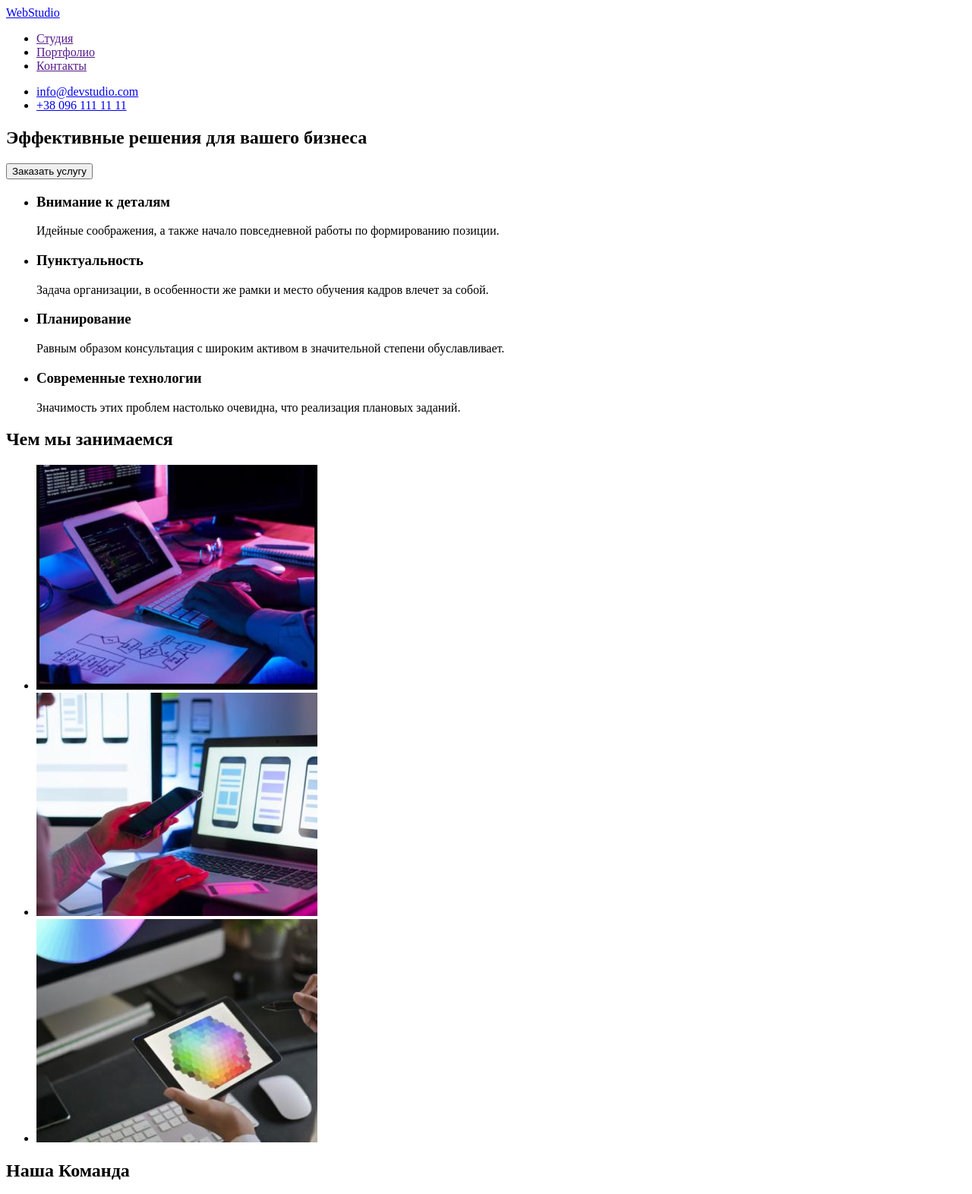
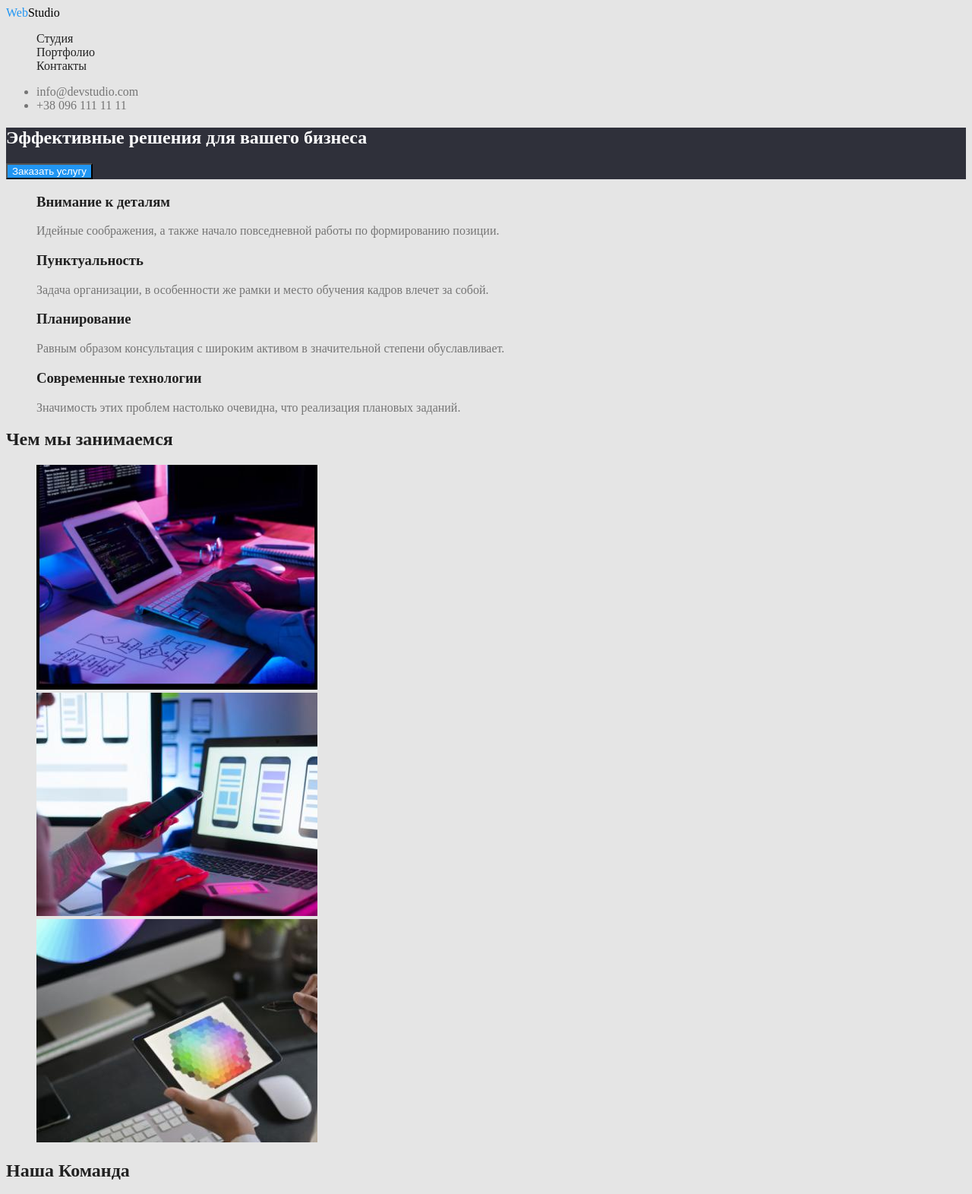
Before and after one commit to Varden41/goit-markup-hw-02, a plain HTML site: page index.html in a window 1280 px wide. Shown: the top 1572 px of the page at 76% size. Drawn offline with Linux system fonts and the light colour scheme.

Commit message:
correction

```diff
--- a/css/styles.css
+++ b/css/styles.css
@@ -0,0 +1,84 @@
+:root {
+    --primary-text-color: #757575;
+    --title-text-color: #212121;
+    --accent-text-color: #2196F3;
+    --background-color: #E5E5E5;
+    --background-color-special: #2F303A;
+    --additionat-text-color: #FFFFFF;
+}
+
+/* Body */
+.page {
+    background-color: var(--background-color);
+    color: var(--primary-text-color);
+}
+
+/* Header */
+.logo {
+    color: var(--accent-text-color);
+}
+.list {
+    list-style: none;
+}
+.studio {
+    color: #000000;
+}
+
+/* Page-nav */
+.page-nav .link {
+    color: var(--title-text-color);
+}
+.page-nav .link:hover,
+.page-nav .link:focus {
+    color: var(--accent-text-color);
+}
+
+/* Contacts */
+.contacts-link{
+color: var(--primary-text-color); }
+
+.contacts-link:hover,
+.contacts-link:focus
+{color: var(--accent-text-color);}
+
+
+/* Main */
+.section-title {
+    color:var(--title-text-color) ;
+}
+
+/* Section 1 Head */
+.head {
+    color: var(--additionat-text-color);
+    background-color: var(--background-color-special);
+}
+
+/* Section 2 advantages */
+.hide {
+    display: none;
+}
+.title {
+    color:var(--title-text-color) ;
+}
+/* Section 3 */
+.what-we-do {
+    list-style: none
+}
+/* Our team */
+
+
+/* Footer */
+.footer {
+    background-color: var(--background-color-special);
+}
+.studio-footer {
+    color: var(--additionat-text-color);
+}
+.contacts-link, .link, .logo {
+    text-decoration: none;
+}
+/* Button */
+button {
+color: var(--additionat-text-color);
+background-color: var(--accent-text-color);
+}
--- a/index.html
+++ b/index.html
@@ -7,57 +7,58 @@
     <title>Студия</title>
     <link rel="stylesheet" href="/css/styles.css">
 </head>
-<body>
+<body class="page">
         <!-- Header -->
         <header>
             <nav>
-                <a href="Index.html">WebStudio</a>
-                <ul>
-                    <li><a href="">Студия</a></li>
-                    <li><a href="">Портфолио</a></li>
-                    <li><a href="">Контакты</a></li>
+                <a href="Index.html" class="logo">Web<span class="studio">Studio</span></a>
+                <ul class="page-nav list">
+                    <li><a href="" class="link">Студия</a></li>
+                    <li><a href="/portfolio.html" class="link">Портфолио</a></li>
+                    <li><a href="" class="link">Контакты</a></li>
                 </ul>
             </nav>
             <ul>
-                <li><a href="mailto:info@devstudio.com">info@devstudio.com</a> </li>
-                <li><a href="tel:+380961111111">+38 096 111 11 11</a> </li>
+                <li><a href="mailto:info@devstudio.com" class="contacts-link">info@devstudio.com</a> </li>
+                <li><a href="tel:+380961111111" class="contacts-link">+38 096 111 11 11</a> </li>
             </ul>
         </header>
 
         <!-- Main -->
         <main>
-            <!-- Шапка -->
-            <section>
+            <!-- Head -->
+            <section class="head">
                 <h1>Эффективные решения для вашего бизнеса</h1>
-                <button>Заказать услугу</button>
+                <button class="button">Заказать услугу</button>
             </section>
 
             <!-- Наши Особенности -->
-            <section>
-                <ul>
+            <section class="section">
+                <h2 class="hide">Наши преимущества</h2>
+                <ul class="advantages list">
                     <li>
-                        <h3>Внимание к деталям</h3>
+                        <h3 class="title">Внимание к деталям</h3>
                         <p>Идейные соображения, а также начало повседневной работы по формированию позиции.</p>
                     </li>
                     <li>
-                        <h3>Пунктуальность</h3>
+                        <h3 class="title">Пунктуальность</h3>
                         <p>Задача организации, в особенности же рамки и место обучения кадров влечет за собой.</p>
                     </li>
                     <li>
-                        <h3>Планирование</h3>
+                        <h3 class="title">Планирование</h3>
                         <p>Равным образом консультация с широким активом в значительной степени обуславливает.</p>
                     </li>
                     <li>
-                        <h3>Современные технологии</h3>
+                        <h3 class="title">Современные технологии</h3>
                         <p>Значимость этих проблем настолько очевидна, что реализация плановых заданий.</p>
                     </li>
                 </ul>
             </section>
 
             <!-- Чем мы занимаемся -->
-            <section>
-                <h2>Чем мы занимаемся</h2>
-                <ul>
+            <section class="section">
+                <h2 class="section-title">Чем мы занимаемся</h2>
+                <ul class="what-we-do list">
                     <li><img src="/images/what_we_do/box1.jpg" alt="working_with_computer" width="370"></li>
                     <li><img src="/images/what_we_do/box2.jpg" alt="phone_with_computer" width="370"></li>
                     <li><img src="/images/what_we_do/box3.jpg" alt="using_tablet" width="370"></li>
@@ -65,23 +66,23 @@
             </section>
 
             <!-- Наша Команда -->
-            <section>
-                <h2>Наша Команда</h2>
-                <ul>
+            <section class="section">
+                <h2 class="section-title">Наша Команда</h2>
+                <ul class="our-team list">
                     <li><img src="images/ourteam/1.jpg" alt="Product_Designer" width="270">
-                        <h3>Игорь Демьяненко</h3>
+                        <h3 class="title">Игорь Демьяненко</h3>
                         <p>Product Designer</p>
                     </li>
                     <li><img src="images/ourteam/2.jpg" alt="Frontend_Developer" width="270">
-                        <h3>Ольга Репина</h3>
+                        <h3 class="title">Ольга Репина</h3>
                         <p>Frontend Developer</p>
                     </li>
                     <li><img src="images/ourteam/3.jpg" alt="Marketing" width="270">
-                        <h3>Николай Тарасов</h3>
+                        <h3 class="title">Николай Тарасов</h3>
                         <p>Marketing</p>
                     </li>
                     <li><img src="images/ourteam/4.jpg" alt="UI_Designer" width="270">
-                        <h3>Михаил Ермаков</h3>
+                        <h3 class="title">Михаил Ермаков</h3>
                         <p>UI Designer</p>
                     </li>
                 </ul>
@@ -89,13 +90,13 @@
         </main>
 
         <!-- Bottom -->
-        <footer>
-            <a href="Index.html">WebStudio</a>
+        <footer class="footer">
+            <a href="Index.html" class="logo">Web<span class="studio-footer">Studio</span></a>
             <address>
                 г. Киев, пр-т Леси Украинки, 26
-                <ul>
-                    <li><a href="mailto:info@devstudio.com">info@devstudio.com</a></li>
-                    <li><a href="tel:+380961111111">+38 096 111 11 11</a></li>
+                <ul class="footer-adress list">
+                    <li><a href="mailto:info@devstudio.com" class="contacts-link">info@devstudio.com</a></li>
+                    <li><a href="tel:+380961111111" class="contacts-link">+38 096 111 11 11</a></li>
                 </ul>
             </address>
         </footer>
```
Also changed, not shown: portfolio.html (+64 -5 lines), images/portfolio/1.jpg (renamed from images/portfolio/img.jpg), images/portfolio/2.jpg (renamed from images/portfolio/img (1).jpg), images/portfolio/3.jpg (renamed from images/portfolio/img (2).jpg), images/portfolio/4.jpg (renamed from images/portfolio/img (3).jpg), images/portfolio/5.jpg (renamed from images/portfolio/img (4).jpg), images/portfolio/6.jpg (renamed from images/portfolio/img (5).jpg), images/portfolio/7.jpg (renamed from images/portfolio/img (6).jpg), images/portfolio/8.jpg (renamed from images/portfolio/img (7).jpg), images/portfolio/9.jpg (renamed from images/portfolio/img (8).jpg).
